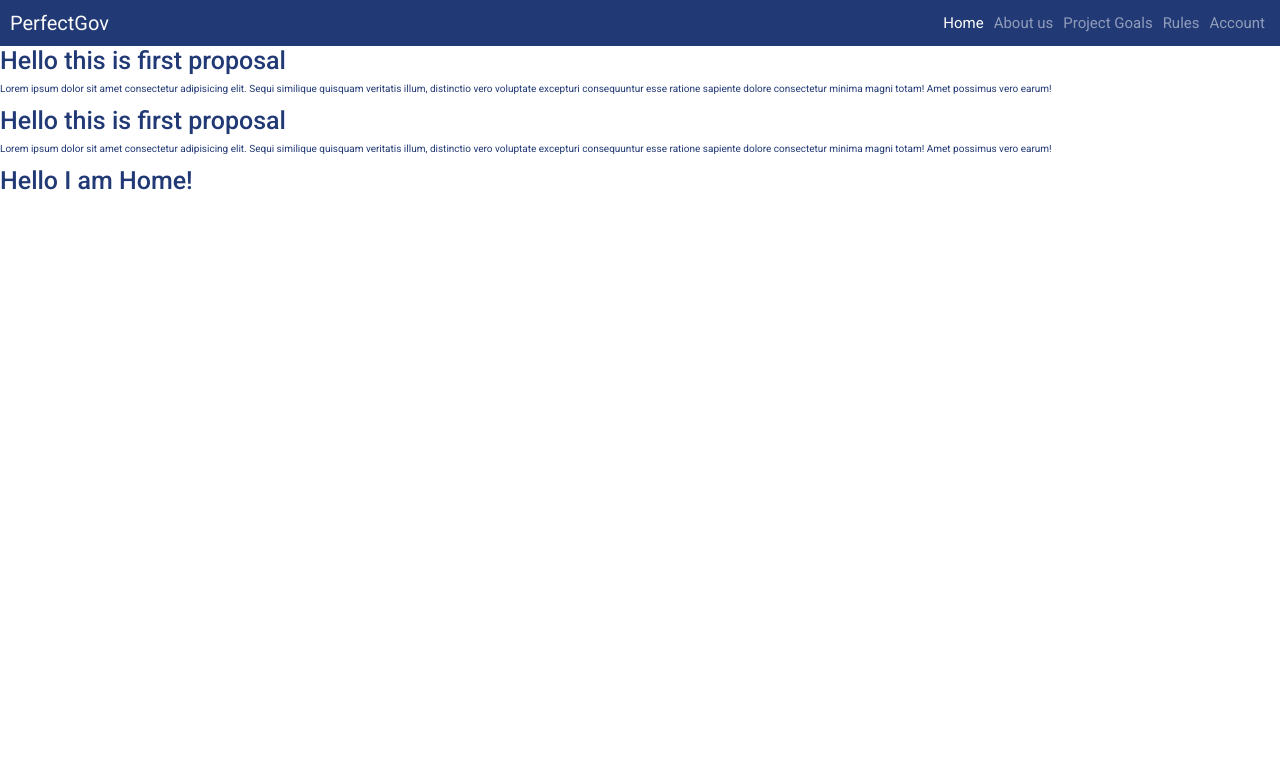
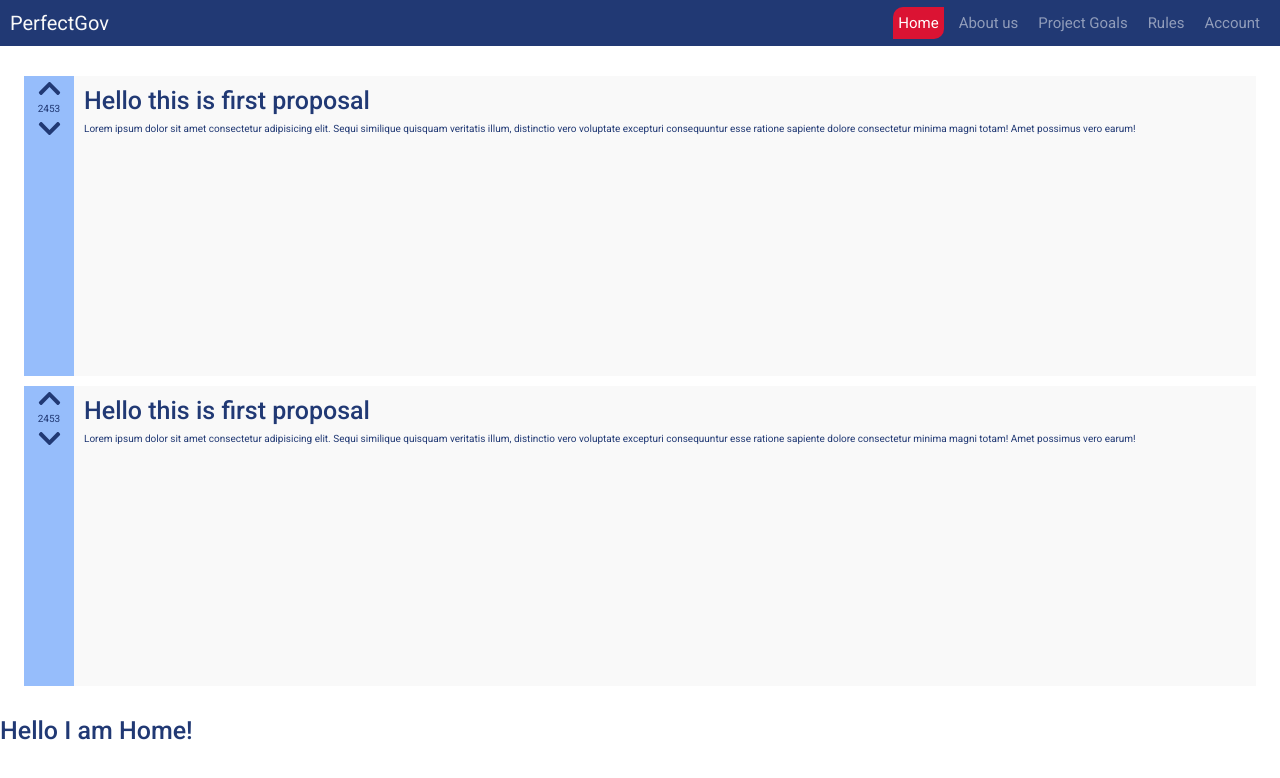
Before and after one commit to angelo-martinez/perfectgov, a React (Create React App) app: page / in a window 1280 px wide. Shown: the top 778 px of the page. Built offline with nearby package versions, Linux system fonts and the light colour scheme.

Commit message:
style/ components changes

```diff
--- a/src/App.js
+++ b/src/App.js
@@ -2,6 +2,7 @@ import React from "react";
 import { BrowserRouter, Route, Switch } from "react-router-dom";
 import { Home } from "./js/views/Home";
 import { Header } from "./js/components/Header";
+import { Sidebar } from "./js/components/Sidebar";
 
 import injectContext from "./js/store/appContext";
 
@@ -11,7 +12,7 @@ export class App extends React.Component {
       <BrowserRouter>
         <Switch>
           <Route exact path="/" component={Home} />
-          <Route render={() => <div><Header /> <h1>Not found!</h1></div>} />
+          <Route render={() => <div><Header /> <Sidebar /> <h1>Not found!</h1></div>} />
         </Switch>
       </BrowserRouter>
     );
--- a/src/js/components/Feed.js
+++ b/src/js/components/Feed.js
@@ -1,14 +1,26 @@
 import React from "react";
+import { FaChevronUp, FaChevronDown } from 'react-icons/fa';
+
 
 export const Feed = () => {
   return (
     <section className="feed">
       <article className="feed-article">
+        <div className="feed-article-side">
+          <FaChevronUp />
+            2453
+          <FaChevronDown />
+        </div>
         <h1 className="feed-article-title">Hello this is first proposal</h1>
         <div className="feed-article-img"></div>
         <p className="feed-article-dsc">Lorem ipsum dolor sit amet consectetur adipisicing elit. Sequi similique quisquam veritatis illum, distinctio vero voluptate excepturi consequuntur esse ratione sapiente dolore consectetur minima magni totam! Amet possimus vero earum!</p>
       </article>
       <article className="feed-article">
+      <div className="feed-article-side">
+          <FaChevronUp />
+            2453
+          <FaChevronDown />
+        </div>
         <h1 className="feed-article-title">Hello this is first proposal</h1>
         <div className="feed-article-img"></div>
         <p className="feed-article-dsc">Lorem ipsum dolor sit amet consectetur adipisicing elit. Sequi similique quisquam veritatis illum, distinctio vero voluptate excepturi consequuntur esse ratione sapiente dolore consectetur minima magni totam! Amet possimus vero earum!</p>
--- a/src/js/components/Header.js
+++ b/src/js/components/Header.js
@@ -14,9 +14,15 @@ const [ queryString, seQueryString ] = useState('/');
     <React.Fragment>
       <nav className="navbar navbar-expand-lg navbar-dark">
         <a className="navbar-brand" href="#">PerfectGov</a>
-        <button className="navbar-toggler" type="button" data-toggle="collapse" data-target="#navbarSupportedContent" aria-controls="navbarSupportedContent" aria-expanded="false" aria-label="Toggle navigation">
-          <span className="navbar-toggler-icon"></span>
-        </button>
+        <Consumer>
+          {({ store }) => {
+            return (
+              <button className={`navbar-toggler ${store.opernSidebar ? 'collapsed' : ''}`} type="button" data-toggle="collapse" data-target="#navbarSupportedContent" aria-controls="navbarSupportedContent" aria-expanded="false" aria-label="Toggle navigation">
+                <span className="navbar-toggler-icon"></span>
+              </button>
+            )
+          }}
+        </Consumer>
 
         <div className="collapse navbar-collapse" id="navbarSupportedContent">
           <ul className="navbar-nav ml-auto">
@@ -44,7 +50,7 @@ const [ queryString, seQueryString ] = useState('/');
             {({ store, actions }) => {
               return (
                 <li className={`nav-item ${store.opernSidebar ? 'activex1' : ''}`} onClick={() => actions.setSidebar()}>
-                  <a href="#" className="nav-link">Account</a>
+                  <Link to="#" className="nav-link">Account</Link>
                 </li>
               )
             }}
--- a/src/styles/abstracts/_variables.scss
+++ b/src/styles/abstracts/_variables.scss
@@ -1,8 +1,10 @@
 //Colors
+$color-blue-dark: #1b2f64;
 $color-blue: #213974;
-$color-blue-light: #213974;
+$color-blue-light: #96bdfb;
 $color-red: #db1333;
 $color-white: #f9f9f9;
+$color-grey: #94949e;
 
 //Grid
 $grid-width: 114rem;
--- /dev/null
+++ b/src/styles/components/_feed.scss
@@ -0,0 +1,37 @@
+.feed {
+    padding: 2rem 2.4rem;
+}
+
+.feed-article {
+    margin: 1rem 0;
+    position: relative;
+    height: 30rem;
+    padding: 1rem .5rem 1rem 5rem;
+    background-color: $color-white;
+
+    @include respond(tablet) {
+        padding: 1rem 1rem 1rem 6rem;
+    }
+
+    &:hover {
+        cursor: pointer;
+        box-shadow: 5px 10px $color-red;
+    }
+}
+
+.feed-article-side {
+    position: absolute;
+    top: 0;
+    left: 0;
+    height: 100%;
+    background-color: $color-blue-light;
+    width: 15%;
+    max-width: 5rem;
+    text-align: center;
+
+    svg {
+        display: block;
+        font-size: 2.5rem;
+        margin: 0 auto;
+    }
+}
--- a/src/styles/components/_header.scss
+++ b/src/styles/components/_header.scss
@@ -1,6 +1,6 @@
 .navbar {
     background-color: $color-blue;
-    z-index: 1;
+    z-index: 2;
 }
 
 .navbar-brand {
@@ -10,7 +10,19 @@
 
 .nav-item {
     font-size: 1.5rem;
+    margin: 0 .5rem;
+    &.active {
+        background-color: $color-red !important;
+        border-radius: 1rem 0;
+    }
+    &:hover {
+        background-color: $color-red !important;
+        border-radius: 1rem 0;
+        color: $color-white !important;
+    }
     &.activex1 a {
-        color: $color-red !important;
+        background-color: $color-red !important;
+        border-radius: 1rem 0;
+        color: $color-white !important;
     }
 }
--- a/src/styles/components/_sidebar.scss
+++ b/src/styles/components/_sidebar.scss
@@ -2,14 +2,22 @@
   height: 60vh; /* 60% Full-height */
   width: 25vw; /* 0 width - change this with JavaScript */
   max-width: 35rem;
+  max-height: 30rem;
+  min-width: 20rem;
+  margin-top: 35rem;
   border-radius: 0 50rem 50rem 0;
   position: fixed; /* Stay in place */
   top: 0; /* Stay at the top */
   left: 0;
-  background-color: $color-blue-light;
+  z-index: 1;
+  background-color: $color-blue;
   overflow-x: hidden; /* Disable horizontal scroll */
   padding-top: 6rem; /* Place content 60px from the top */
   transition: 0.5s; /* 0.5 second transition effect to slide in the sidenav */
+
+  @include respond(tablet) {
+    margin-top: 0;
+}
 
   &-item {
     padding: .8rem .8rem .8rem 3.2rem;
@@ -25,6 +33,7 @@
   }
 
   &.closed {
-    margin-left: -25vw;
+    margin-left: -100vw;
+    margin-top: -100vw;
   }
 }
--- a/src/styles/index.scss
+++ b/src/styles/index.scss
@@ -4,5 +4,6 @@
 @import "base/base";
 @import "base/typography";
 
+@import "components/feed";
 @import "components/header";
 @import "components/sidebar";
```
